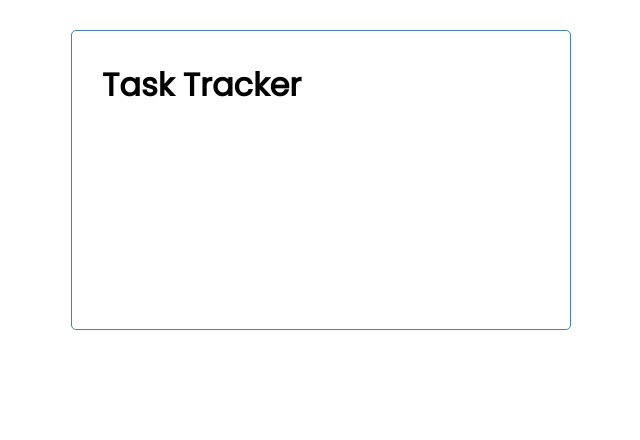
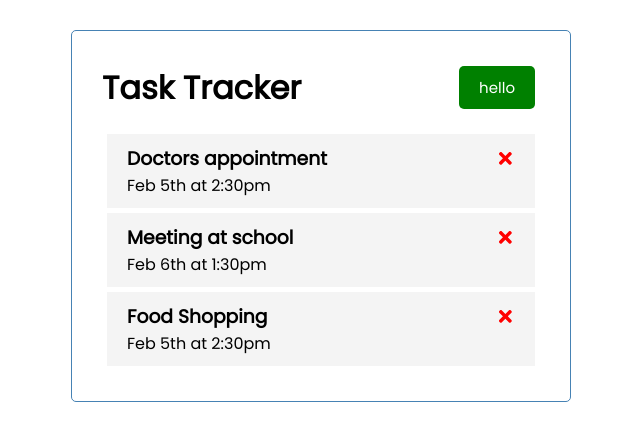
Before and after one commit to iizanamii00/react-task-manager, a React (Create React App) app: page / in a window 1280 px wide. Shown: the top 440 px of the page, without its empty margins (319-959 px from the left). Built offline with nearby package versions, Linux system fonts and the light colour scheme.

Commit message:
added components

```diff
--- a/package.json
+++ b/package.json
@@ -8,6 +8,7 @@
     "@testing-library/user-event": "^12.8.3",
     "react": "^17.0.2",
     "react-dom": "^17.0.2",
+    "react-icons": "^4.2.0",
     "react-scripts": "4.0.3",
     "web-vitals": "^1.1.2"
   },
--- a/src/App.js
+++ b/src/App.js
@@ -1,10 +1,39 @@
 import Header from "./components/Header";
+import Tasks from './components/Tasks'
+import { useState } from 'react'
+
 
 function App() {
+  const [tasks, setTasks] = useState([
+    {
+      id: 1,
+      text: 'Doctors appointment',
+      day: 'Feb 5th at 2:30pm',
+      reminder: true,
+    },
+    {
+      id: 2,
+      text: 'Meeting at school',
+      day: 'Feb 6th at 1:30pm',
+      reminder: true,
+    },
+    {
+    id: 3,
+    text: 'Food Shopping',
+    day: 'Feb 5th at 2:30pm',
+    reminder: false,
+    },
+  ])
+
+  const deleteTask = (id) =>{
+    console.log('delete', id)
+  }
+
   return (
     <div className="container">
       <div>
-        <Header title="Task Tracker"/>
+        <Header/>
+        <Tasks tasks={tasks} onDelete={deleteTask}/>
       </div>
     </div>
   );
--- /dev/null
+++ b/src/components/Button.js
@@ -0,0 +1,25 @@
+import PropTypes from 'prop-types'
+
+function Button({ color,text}) {
+
+    const onClick = (e) => {
+        console.log('click')
+    }
+
+    return (
+        <div>
+            <button onClick={onClick} style={{backgroundColor:color}} className="btn">{text}</button>
+        </div>
+    )
+}
+
+Button.defaultProps = {
+    color: 'blue'
+}
+
+Button.propTypes = {
+    text: PropTypes.string,
+    color: PropTypes.string,
+}
+
+export default Button
--- a/src/components/Header.js
+++ b/src/components/Header.js
@@ -1,9 +1,21 @@
+import PropTypes from 'prop-types'
+import Button from './Button'
+
 const Header = ({title}) => {
     return (
-        <div>
+        <header className="header">
             <h1>{title}</h1>
-        </div>
+            <Button color='green' text='hello'/>
+        </header>
     )
 }
 
+Header.defaultProps = {
+    title: 'Task Tracker',
+}
+
+Header.propTypes = {
+    title: PropTypes.string.isRequired,
+}
+
 export default Header
--- /dev/null
+++ b/src/components/Task.js
@@ -0,0 +1,12 @@
+import { FaTimes } from 'react-icons/fa'
+
+const Task = ({ task, onDelete }) => {
+    return (
+        <div className='task'>
+            <h3>{task.text} <FaTimes onClick={onDelete} style={{ color:'red', cursor:'pointer'}}/></h3>
+            <p>{task.day}</p>
+        </div>
+    )
+}
+
+export default Task
--- /dev/null
+++ b/src/components/Tasks.js
@@ -0,0 +1,14 @@
+import Task from "./Task"
+
+const Tasks = ({ tasks, onDelete }) => {
+  return (
+    <>
+      {tasks.map((task) => (
+        <Task key={task.id} task={task}
+        onDelete={onDelete} />
+      ))}
+    </>
+  )
+}
+
+export default Tasks
```
Also changed, not shown: 1 other file (tests, documents, lock files or other folders).
